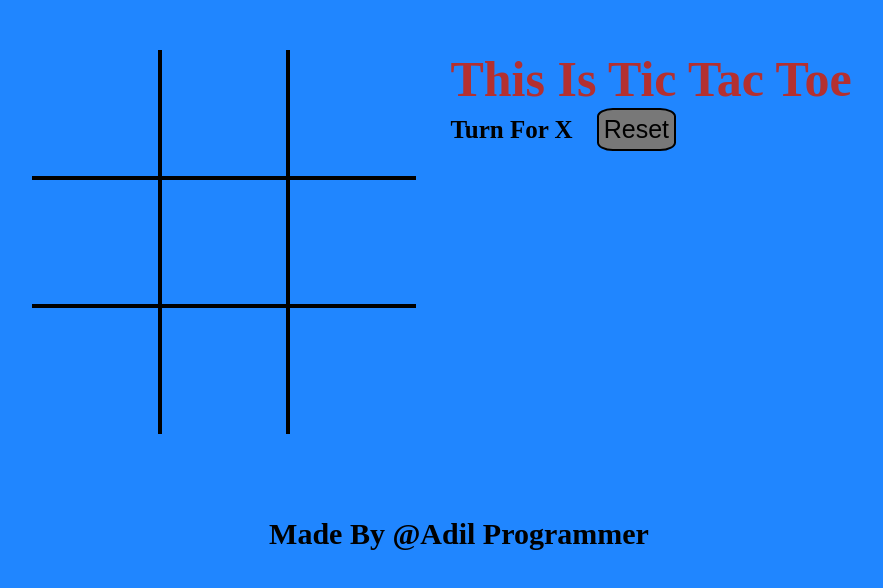
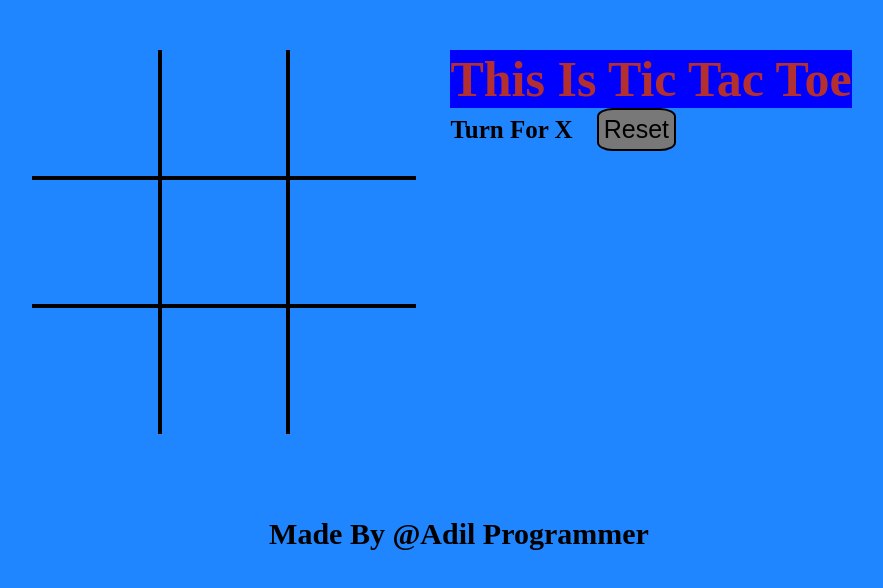
Before and after one commit to AadilMalik786/tictactoe, a plain HTML site: page index.html in a window 1280 px wide. Shown: the whole page, without its empty margins (181-1064 px from the left). Drawn offline with Linux system fonts and the light colour scheme.

Commit message:
change color

```diff
--- a/index.html
+++ b/index.html
@@ -24,7 +24,7 @@
             <div class="box br-0 bb-0"><span class="boxtext"></span></div>
         </div>
         <div class="gameinfo">
-            <h1>This is tic tac toe</h1>
+            <h1 style="background-color: blue;">This is tic tac toe</h1>
             <div>
                 <span class="info">turn for x</span>
                 <button id="reset">reset</button>
```
